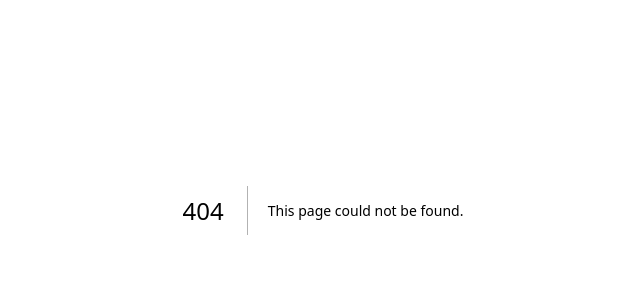
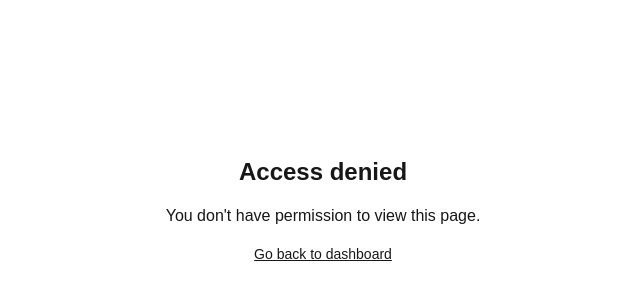
Before and after one commit to sabaudianin/starter-template-next, a Next.js app: page /unauthorized in a window 1280 px wide. Before the commit this address had no page. Shown: the part 190-490 px from the top of the page, without its empty margins (317-957 px from the left). Built offline with nearby package versions, Linux system fonts and the light colour scheme.

Commit message:
add unauthorized simple page

```diff
--- /dev/null
+++ b/src/app/unauthorized/page.tsx
@@ -0,0 +1,13 @@
+export default function UnauthorizedPage() {
+    return (
+        <div className="flex flex-col items-center justify-center min-h-screen gap-4">
+            <h1 className="text-2xl font-semibold">Access denied</h1>
+            <p className="text-muted-foreground">
+                You don&apos;t have permission to view this page.
+            </p>
+            <a href="/dashboard" className="underline text-sm">
+                Go back to dashboard
+            </a>
+        </div>
+    )
+}
```
